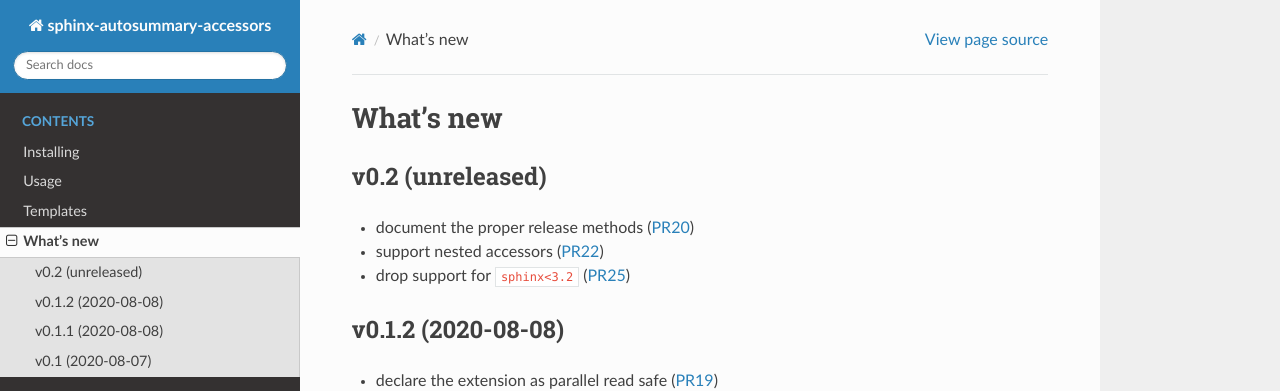
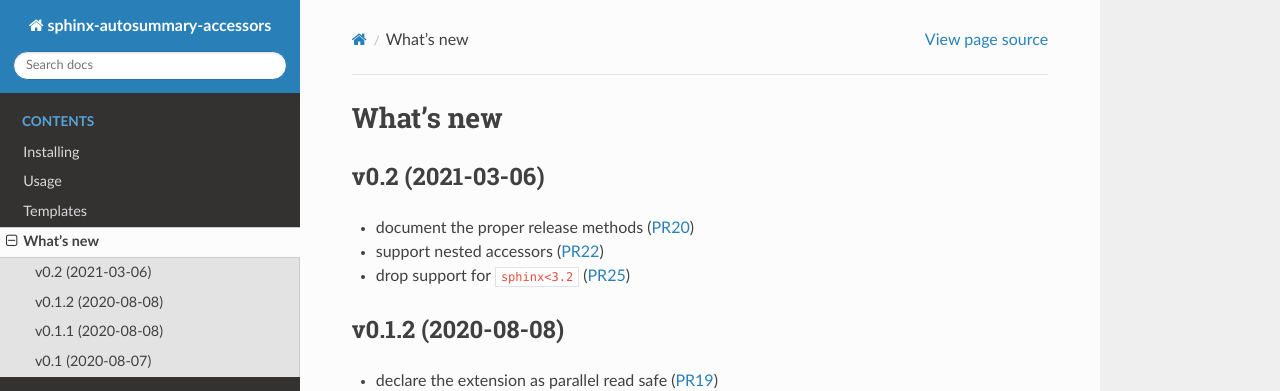
Before and after one commit to xarray-contrib/sphinx-autosummary-accessors, a Sphinx documentation site: the page built from docs/whats-new.rst, in a window 1280 px wide. Shown: the top 391 px of the page. Built offline with Sphinx 7.4.7 and the Read the Docs theme 2.0.0, drawn with Linux system fonts in a browser that asks for light colours; pages that are not in the unit, such as notebooks, are missing from menus.

Commit message:
release v0.2

```diff
--- a/docs/whats-new.rst
+++ b/docs/whats-new.rst
@@ -1,7 +1,7 @@
 What's new
 ==========
 
-v0.2 (unreleased)
+v0.2 (2021-03-06)
 -----------------
 - document the proper release methods (:pull:`20`)
 - support nested accessors (:pull:`22`)
```
